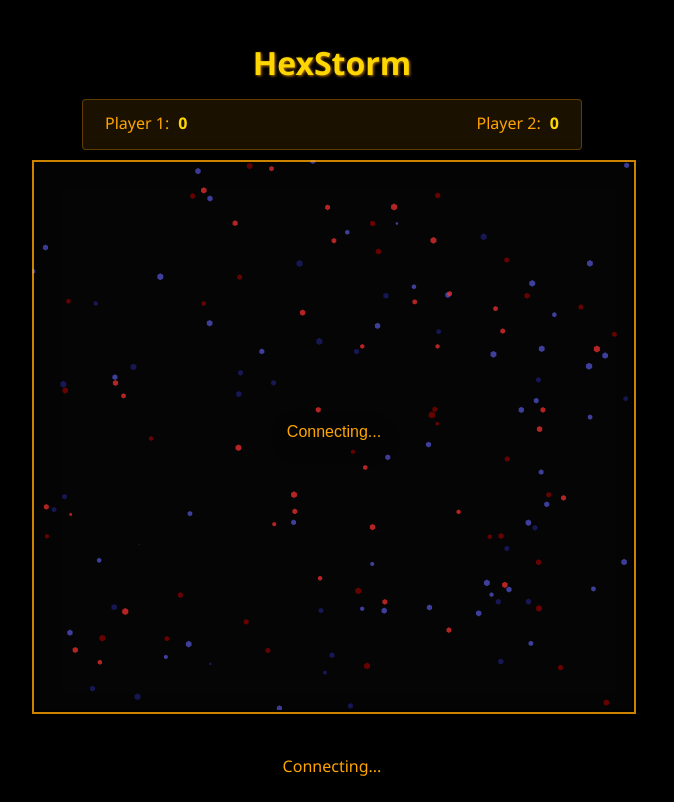
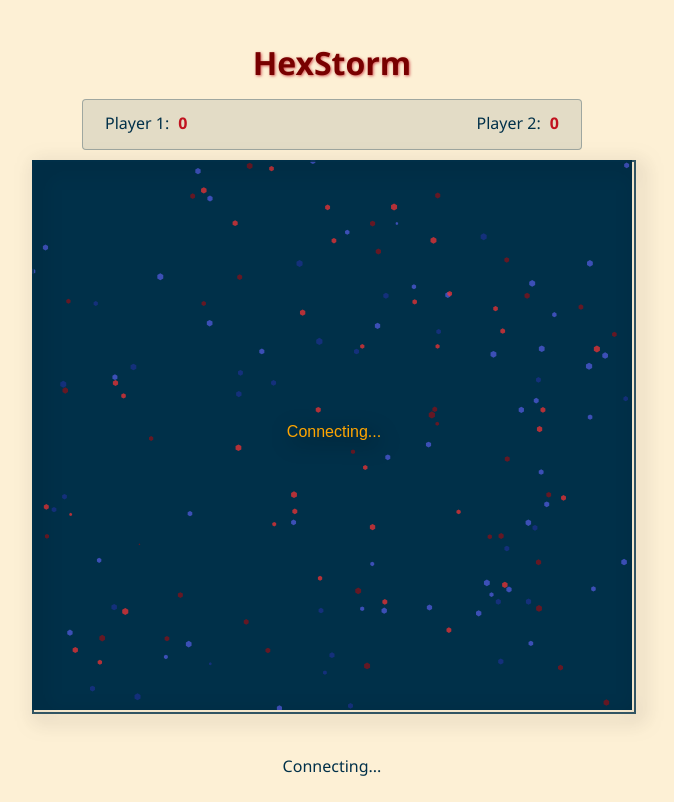
Before and after one commit to jwilliamcase/hexstorm, a website: page public/index.html in a window 1280 px wide. Shown: the whole page, without its empty margins (308-982 px from the left). Drawn offline with nearby package versions, Linux system fonts and the light colour scheme; no server answers.

Commit message:
color scheme update

```diff
--- a/public/client.js
+++ b/public/client.js
@@ -70,7 +70,7 @@ const soundTileTap = new Audio('/sounds/tile_tap.mp3');
 // soundTileTap.volume = 0.4;
 
 // --- Constants ---
-const AVAILABLE_COLORS = ['#FF5733', '#33FF57', '#3357FF', '#FF33A1', '#FFD700', '#8A2BE2'];
+const AVAILABLE_COLORS = ['#780000', '#c1121f', '#fdf0d5', '#003049', '#669bbc', '#000000'];
 const HEX_SIZE = 20;
 const CANVAS_WIDTH = 600;
 const CANVAS_HEIGHT = 550;
@@ -254,8 +254,8 @@ function updateUI() {
     player2InfoDiv.classList.toggle('active-player', gameState.gameStarted && !gameState.winner && gameState.turn === 'player2' && !isGameOver && !isAnimatingWave);
     const p1IdSpan = player1InfoDiv.querySelector('.player-id');
     const p2IdSpan = player2InfoDiv.querySelector('.player-id');
-    p1IdSpan.textContent = (playerNumber === 'player1') ? '(You)' : '';
-    p2IdSpan.textContent = (playerNumber === 'player2') ? '(You)' : '';
+    p1IdSpan.textContent = '';
+    p2IdSpan.textContent = '';
 
     updateColorButtons(); // Update buttons based on turn and colors
 
@@ -349,7 +349,7 @@ function drawHexShape(center, size, color, borderColor = '#333333', borderWidth
 function drawHex(hexData, isOwnedByCurrentPlayer, isHovered) {
     const { q, r, owner } = hexData;
     let displayColor = hexData.color;
-    let borderColor = '#333333';
+    let borderColor = '#fdf0d5';
     let borderWidth = owner ? 2 : 1;
 
     // Apply lose effect if applicable (even if not owned by current player)
--- a/public/style.css
+++ b/public/style.css
@@ -5,14 +5,14 @@ body {
     align-items: center;
     margin: 0;
     padding: 20px;
-    background-color: #000000; /* Black background */
-    color: #FFA500; /* Orange text */
+    background-color: #fdf0d5; /* Light Beige background */
+    color: #003049; /* Dark Blue text */
 }
 
 h1 {
     margin-bottom: 15px; /* Reduced margin */
-    color: #FFD700; /* Gold color for title */
-    text-shadow: 1px 1px 3px rgba(255, 165, 0, 0.7); /* Orange glow */
+    color: #780000; /* Dark Red color for title */
+    text-shadow: 1px 1px 3px rgba(193, 18, 31, 0.7); /* Red glow */
 }
 
 /* NEW: Info Bar Styling */
@@ -23,8 +23,8 @@ h1 {
     width: 500px; /* Match canvas width */
     padding: 5px 10px; /* Add some padding */
     margin-bottom: 10px; /* Space below info bar */
-    background-color: rgba(255, 165, 0, 0.1); /* Very light orange tint */
-    border: 1px solid rgba(255, 165, 0, 0.3);
+    background-color: rgba(0, 48, 73, 0.1); /* Very light Dark Blue tint */
+    border: 1px solid rgba(0, 48, 73, 0.3);
     border-radius: 4px;
     box-sizing: border-box; /* Include padding/border in width */
 }
@@ -40,7 +40,7 @@ h1 {
 
 .player-info .score {
     font-weight: bold;
-    color: #FFD700; /* Gold for scores */
+    color: #c1121f; /* Red for scores */
     margin-left: 5px; /* Space between label and score */
 }
 
@@ -54,8 +54,8 @@ h1 {
 
 /* NEW: Active Player Highlight */
 .player-info.active-player {
-    border-color: #FFD700; /* Gold border */
-    background-color: rgba(255, 215, 0, 0.2); /* Light gold background */
+    border-color: #780000; /* Dark Red border */
+    background-color: rgba(120, 0, 0, 0.2); /* Light Dark Red background */
     font-weight: bold; /* Make player name bold */
 }
 
@@ -75,14 +75,14 @@ h1 {
     width: 100%; /* Match game container size */
     height: 100%; /* Match game container size */
     z-index: -1; /* Place it behind the game canvas */
-    background-color: #050505; /* Dark background for the starfield */
+    background-color: #003049; /* Dark Blue background for the starfield */
     pointer-events: none; /* Prevent mouse interaction */
 }
 
 /* MODIFIED: Main Game Canvas */
 #game-canvas {
     display: block; /* Prevents extra space below canvas */
-    border: 2px solid rgba(255, 165, 0, 0.8);
+    border: 2px solid rgba(0, 48, 73, 0.8);
     background-color: transparent; /* Make transparent to see background canvas */
     filter: drop-shadow(5px 5px 10px rgba(0, 0, 0, 0.7));
     position: relative; /* Ensure it stacks above background */
--- a/server.js
+++ b/server.js
@@ -13,7 +13,7 @@ const PORT = process.env.PORT || 3000;
 
 // --- Game Constants ---
 const BOARD_RADIUS = 7;
-const COLORS = ['#FF5733', '#33FF57', '#3357FF', '#FF33A1', '#FFD700', '#8A2BE2'];
+const COLORS = ['#780000', '#c1121f', '#fdf0d5', '#003049', '#669bbc', '#000000'];
 const PLAYER_IDS = ['player1', 'player2'];
 // Axial directions (q, r) for neighbors
 const AXIAL_DIRECTIONS = [
```
Also changed, not shown: README2.md (added), 1 other file.
